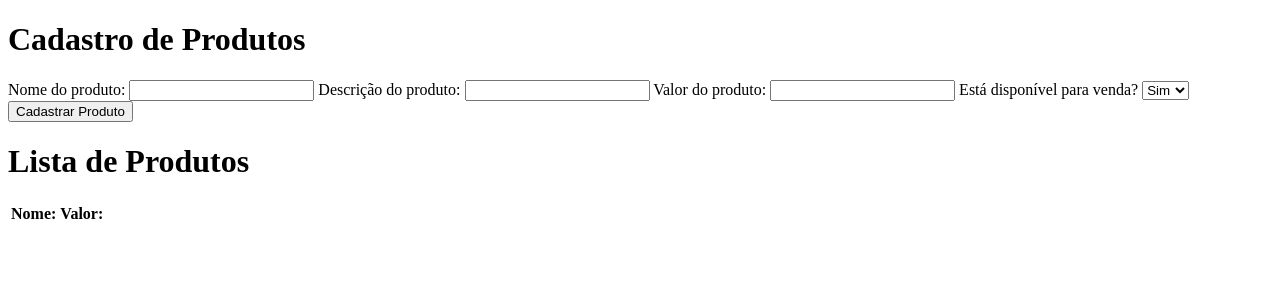
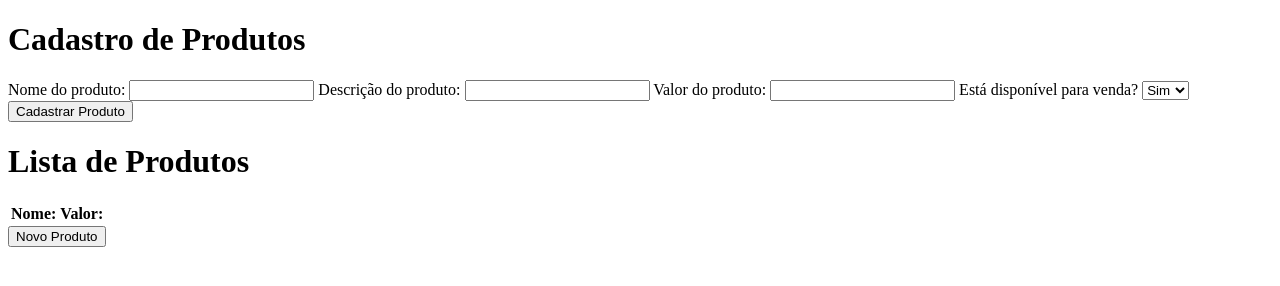
Before and after one commit to wl-costa/extra_projects, a plain HTML site: page oak_tecnologia_test/index.html in a window 1280 px wide. Drawn offline with Linux system fonts and the light colour scheme.

Commit message:
conforme especificado, foi adicionado um botão abaixo da listagem para o cadastro de novos produtos

```diff
--- a/oak_tecnologia_test/index.html
+++ b/oak_tecnologia_test/index.html
@@ -36,6 +36,8 @@
             </thead>
         </table>
     </div>
+    <button id="newProduct">Novo Produto</button>
+
 </body>
 
 </html>
```
